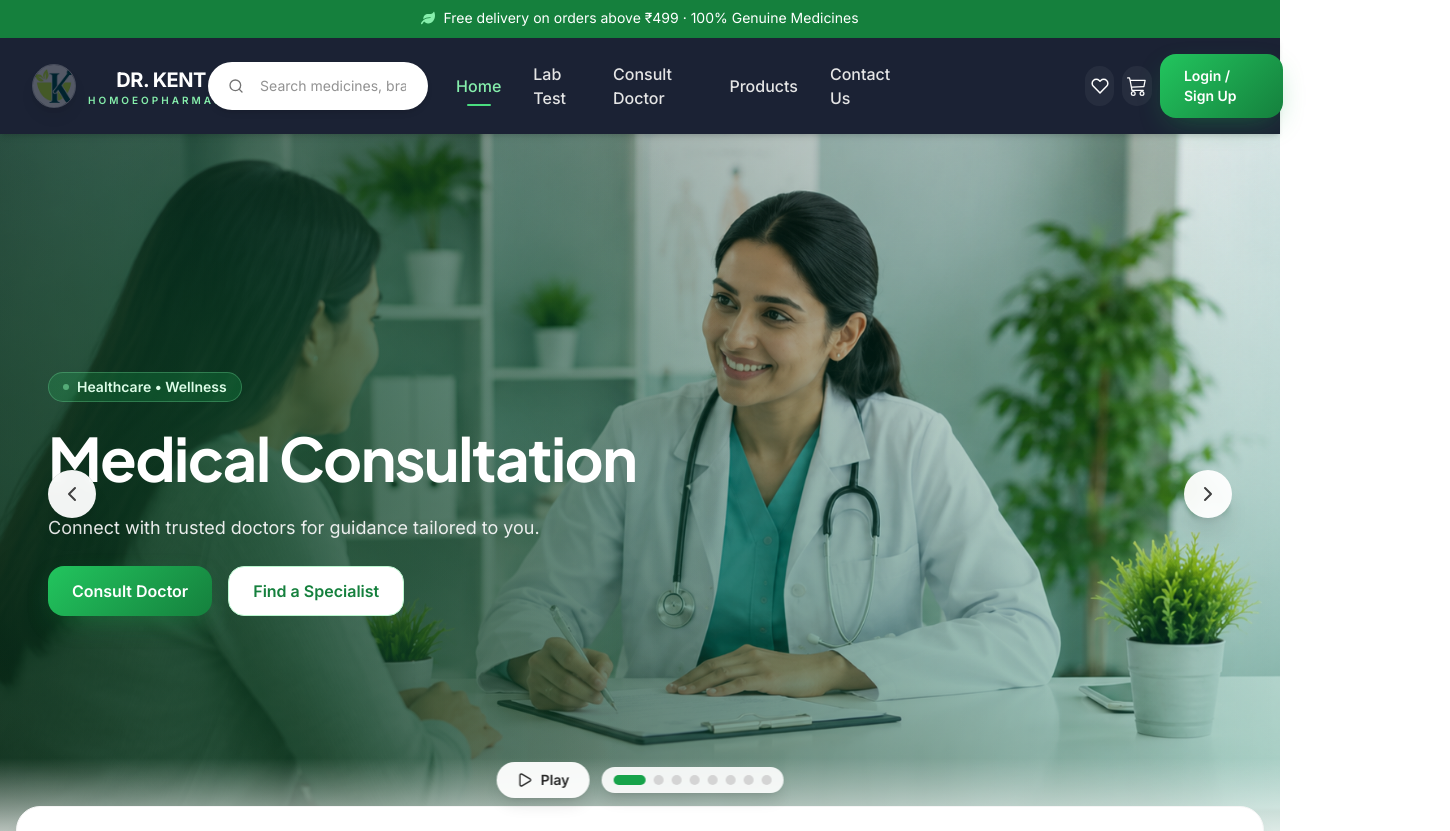
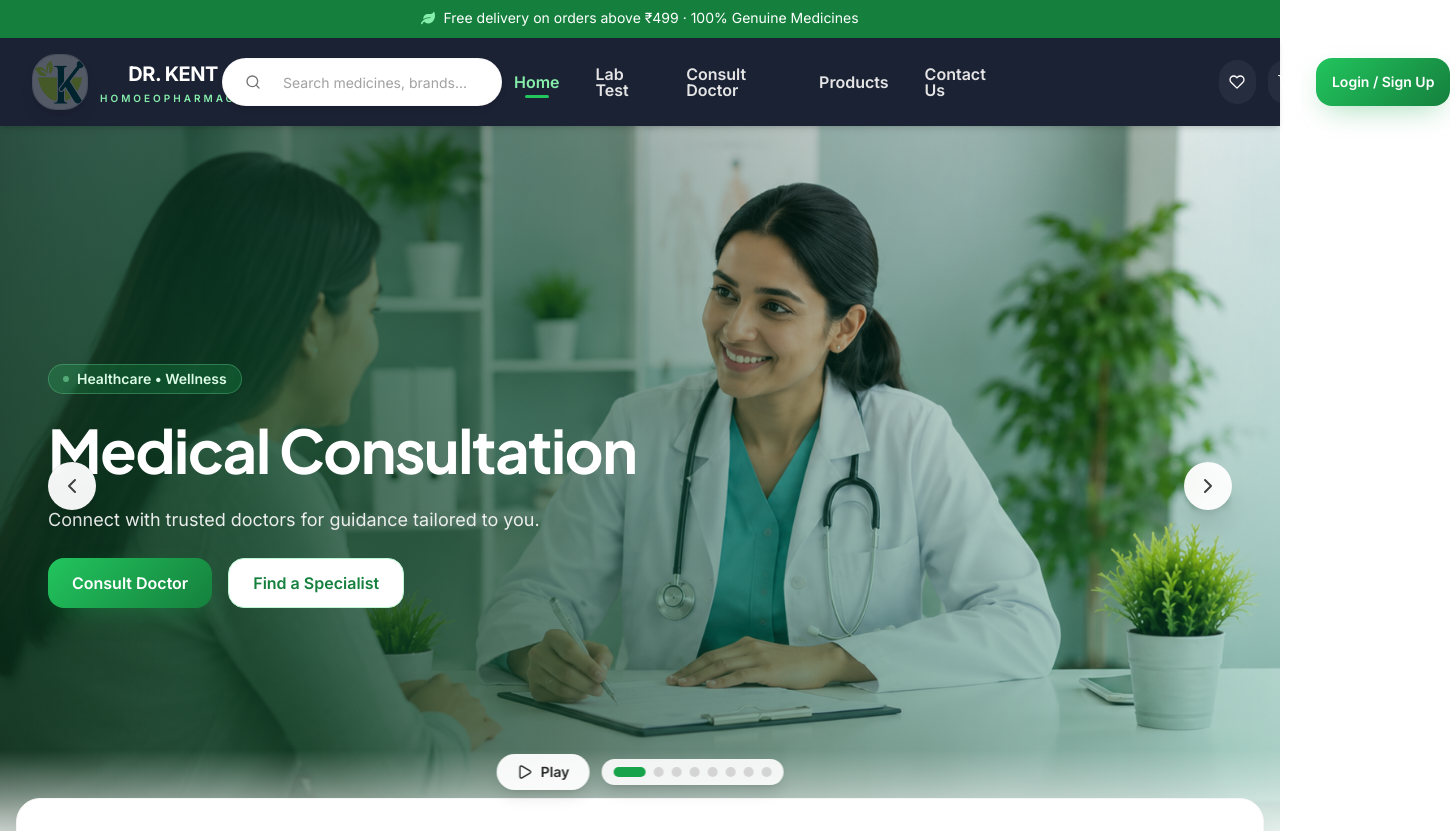
Before and after one commit to Asish2404/Kent-Homoeopathy, a React (Vite) app in the folder Project/: page / in a window 1280 px wide. Shown: the top 831 px of the page, 1450 px wide, since content can reach past the window. Built offline with nearby package versions, Linux system fonts and the light colour scheme.

Commit message:
updated navbar

```diff
--- a/Project/src/components/Navbar.jsx
+++ b/Project/src/components/Navbar.jsx
@@ -4,7 +4,7 @@ import { useCartContext } from "../Cart/CartContext";
 import KentLogo from "../assets/Kent.png";
 
 import { BsCart3 } from "react-icons/bs";
-import { FiSearch, FiHeart, FiPhone } from "react-icons/fi";
+import { FiHeart, FiPhone } from "react-icons/fi";
 import { HiMenuAlt3, HiX } from "react-icons/hi";
 import SearchBox from "./SearchBox";
 import {
@@ -15,14 +15,16 @@ import {
   FaLeaf,
 } from "react-icons/fa";
 
-
 const Navbar = () => {
   const { totalCount, wishlistCount } = useCartContext();
+
 
   const [menuOpen, setMenuOpen] = useState(false);
   const [profileOpen, setProfileOpen] = useState(false);
   const [scrolled, setScrolled] = useState(false);
   const [query, setQuery] = useState("");
+  void query;
+
   const profileRef = useRef(null);
   const navigate = useNavigate();
 
@@ -47,19 +49,20 @@ const Navbar = () => {
   }, []);
 
   const navStyle = ({ isActive }) =>
-    `relative px-3 py-2 transition duration-200 font-medium
+    `relative px-3 py-2 transition duration-200 font-semibold leading-none
      ${
        isActive
          ? "text-[var(--brand-300)]"
          : "text-neutral-200 hover:text-white"
      }
      after:content-[''] after:absolute after:left-1/2 after:-translate-x-1/2
-     after:bottom-0 after:h-0.5 after:rounded-full after:transition-all after:duration-300
+     after:bottom-0 after:h-[3px] after:rounded-full after:transition-all after:duration-300
      ${
        isActive
-         ? "after:w-6 after:bg-[var(--brand-400)]"
+         ? "after:w-6 after:bg-[var(--brand-500)]"
          : "after:w-0 after:bg-white hover:after:w-4"
      }`;
+
 
   const handleLogout = () => {
     localStorage.removeItem("user");
@@ -86,6 +89,9 @@ const Navbar = () => {
     setMenuOpen(false);
   };
 
+  void handleSearch;
+
+
   return (
     <>
       {/* Announcement bar (subtle healthcare accent) */}
@@ -109,31 +115,38 @@ const Navbar = () => {
         {/* Logo */}
         <button
           type="button"
-          className="flex items-center gap-3 cursor-pointer group focus:outline-none"
+          className="flex items-center gap-3 cursor-pointer group focus:outline-none min-w-[190px]"
           onClick={() => navigate("/")}
         >
           <img
             src={KentLogo}
             alt="Kent Homoeopharmacy"
-            className="w-11 h-11 rounded-2xl border border-white/20 shadow-lg shadow-[var(--brand-700)]/30 object-cover"
+            className="w-[56px] h-[56px] rounded-2xl border border-white/20 shadow-lg shadow-[var(--brand-700)]/30 object-cover"
           />
           <div className="hidden md:block leading-tight">
             <p className="text-white text-xl font-bold tracking-tight">
               DR. KENT
             </p>
-            <p className="text-[var(--brand-300)] text-[10px] tracking-[3px] font-semibold">
+            <p className="text-[var(--brand-300)] text-[10px] tracking-[3px] font-semibold mt-1">
               HOMOEOPHARMACY
             </p>
           </div>
         </button>
 
-        {/* Shared universal search (single DOM input for all viewports) */}
-        <div className="flex-1 max-w-xl mx-4 md:min-w-[220px]">
-          <SearchBox className="flex items-center gap-2 bg-white rounded-full pl-3 pr-2 py-2 shadow-md w-full min-w-0" placeholder="Search medicines, brands..." ariaLabel="Universal Search" />
+        {/* Shared universal search */}
+        <div className="flex-1 flex justify-center">
+          <div className="w-full max-w-[500px] min-w-[260px]">
+            <SearchBox
+              className="h-[48px] flex items-center gap-2 bg-white rounded-full px-2 shadow-md border border-neutral-100/70 focus-within:ring-4 focus-within:ring-[var(--brand-200)] transition"
+              placeholder="Search medicines, brands..."
+              ariaLabel="Universal Search"
+            />
+          </div>
         </div>
 
         {/* Desktop nav */}
-        <div className="hidden lg:flex items-center gap-2">
+        <div className="hidden lg:flex items-center gap-3">
+
           <NavLink to="/" className={navStyle} end>
             Home
           </NavLink>
@@ -162,11 +175,12 @@ const Navbar = () => {
             type="button"
             aria-label="Wishlist"
             onClick={handleWishlistOpen}
-            className="relative w-10 h-10 rounded-full bg-white/5 hover:bg-white/10
-                       flex items-center justify-center text-white transition
-                       hover:scale-105"
+            className="relative w-11 h-11 rounded-full bg-white/5 hover:bg-white/10
+                       flex items-center justify-center text-white transition duration-200
+                       hover:scale-105 active:scale-95"
           >
-            <FiHeart className="text-lg" />
+            <FiHeart className="text-base" />
+
             {wishlistCount > 0 && (
               <span
                 className="absolute -top-1 -right-1 bg-[var(--brand-500)] text-white text-[10px] font-bold px-1.5 py-0.5 rounded-full min-w-[18px] text-center ring-2 ring-[var(--neutral-900)]"
@@ -178,11 +192,12 @@ const Navbar = () => {
 
           <NavLink
             to="/Cart"
-            className="relative w-10 h-10 rounded-full bg-white/5 hover:bg-white/10
-                       flex items-center justify-center text-white transition
-                       hover:scale-105"
+            className="relative w-11 h-11 rounded-full bg-white/5 hover:bg-white/10
+                       flex items-center justify-center text-white transition duration-200
+                       hover:scale-105 active:scale-95"
           >
-            <BsCart3 className="text-xl" />
+            <BsCart3 className="text-base" />
+
             {totalCount > 0 && (
               <span
                 className="absolute -top-1 -right-1
@@ -197,6 +212,7 @@ const Navbar = () => {
 
           {user ? (
             <div className="relative" ref={profileRef}>
+
               <div
                 onClick={() => setProfileOpen(!profileOpen)}
                 className="flex items-center gap-3 cursor-pointer
@@ -320,17 +336,19 @@ const Navbar = () => {
               )}
             </div>
           ) : (
-            <NavLink
-              to="/Login"
-              className="btn-primary text-sm py-2.5 px-5"
-            >
-              Login / Sign Up
-            </NavLink>
+          <NavLink
+            to="/Login"
+            className="btn-primary h-[48px] px-5 whitespace-nowrap text-sm"
+          >
+            Login / Sign Up
+          </NavLink>
+
           )}
         </div>
 
         {/* Mobile right cluster */}
         <div className="flex lg:hidden items-center gap-2">
+
           <NavLink
             to="/Cart"
             className="relative w-10 h-10 rounded-full bg-white/10
--- a/Project/src/components/SearchBox.jsx
+++ b/Project/src/components/SearchBox.jsx
@@ -2,7 +2,11 @@ import { useState } from "react";
 import { FiSearch } from "react-icons/fi";
 import { useNavigate } from "react-router-dom";
 
-export default function SearchBox({ className = "", placeholder = "Search...", ariaLabel = "Search" }) {
+export default function SearchBox({
+  className = "",
+  placeholder = "Search...",
+  ariaLabel = "Search",
+}) {
   const [value, setValue] = useState("");
   const navigate = useNavigate();
 
@@ -13,14 +17,18 @@ export default function SearchBox({ className = "", placeholder = "Search...", a
   };
 
   return (
-    <div className={className}>
+    <div
+      className={className}
+      role="search"
+      aria-label={ariaLabel}
+    >
       <button
         type="button"
-        aria-label={ariaLabel}
+        aria-label={`${ariaLabel} submit`}
         onClick={() => doSearch(value)}
-        className="p-2 text-neutral-500"
+        className="h-full w-11 flex items-center justify-center text-neutral-500 hover:text-[var(--brand-700)] transition"
       >
-        <FiSearch />
+        <FiSearch className="text-base" />
       </button>
 
       <input
@@ -32,8 +40,19 @@ export default function SearchBox({ className = "", placeholder = "Search...", a
         onKeyDown={(e) => {
           if (e.key === "Enter") doSearch(e.currentTarget.value);
         }}
-        className="outline-none text-neutral-800 text-sm w-full bg-transparent"
+        className="h-full flex-1 outline-none text-neutral-800 text-sm bg-transparent min-w-0 placeholder:text-neutral-400"
       />
+
+      {value?.length > 0 && (
+        <button
+          type="button"
+          aria-label="Clear search"
+          onClick={() => setValue("")}
+          className="h-full w-11 flex items-center justify-center text-neutral-400 hover:text-neutral-700 transition"
+        >
+          <span className="text-xl leading-none">×</span>
+        </button>
+      )}
     </div>
   );
 }
```
Also changed, not shown: 1 other file (tests, documents, lock files or other folders).
